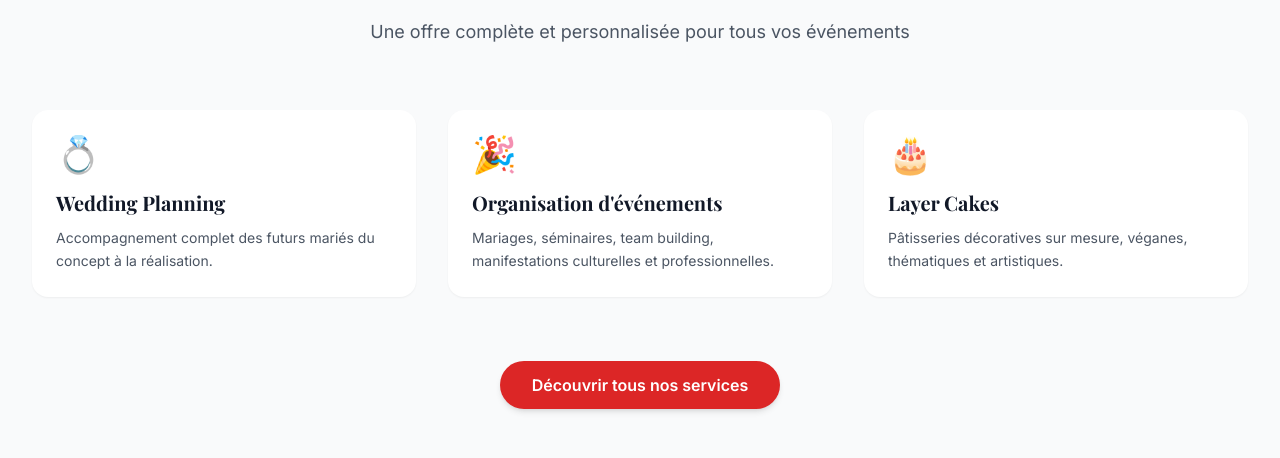
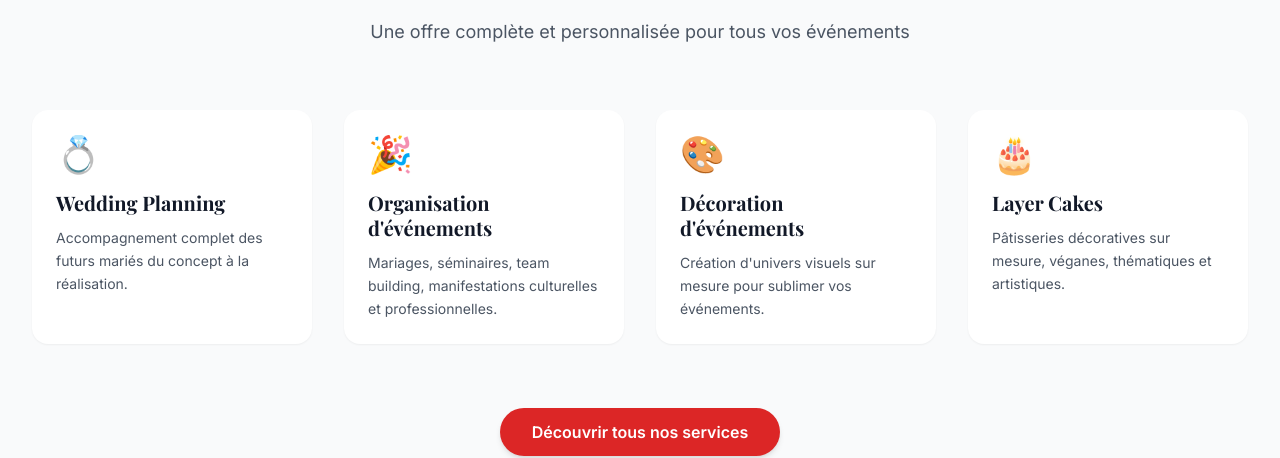
Before and after one commit to Kyria-Zaire/kitty-octa, a Next.js app: page / in a window 1280 px wide. Shown: the part 935-1393 px from the top of the page. Built offline with nearby package versions, Linux system fonts and the light colour scheme; no server answers; a web font is replaced by a local one.

Commit message:
Ajout: Service DÃ©coration d'Ã©vÃ©nements comme 5e service principal

```diff
--- a/app/services/layout.tsx
+++ b/app/services/layout.tsx
@@ -2,10 +2,10 @@ import type { Metadata } from "next";
 
 export const metadata: Metadata = {
   title: "Nos Services | Kitty-Octa - Événementiel sur mesure",
-  description: "Découvrez nos services : Wedding Planning, Organisation d'événements, Layer Cakes sur mesure et Formation. Une offre complète et personnalisée pour tous vos événements.",
+  description: "Découvrez nos services : Wedding Planning, Organisation d'événements, Décoration d'événements, Layer Cakes sur mesure et Formation. Une offre complète et personnalisée pour tous vos événements.",
   openGraph: {
     title: "Nos Services | Kitty-Octa",
-    description: "Découvrez nos services : Wedding Planning, Organisation d'événements, Layer Cakes sur mesure et Formation.",
+    description: "Découvrez nos services : Wedding Planning, Organisation d'événements, Décoration d'événements, Layer Cakes sur mesure et Formation.",
     type: "website",
   },
 };
--- a/app/services/page.tsx
+++ b/app/services/page.tsx
@@ -47,6 +47,20 @@ const services = [
       "Consultation préalable pour comprendre vos attentes",
       "Livraison et installation sur site",
       "Offre complémentaire à l'événementiel",
+    ],
+  },
+  {
+    title: "Décoration d'événements",
+    icon: "🎨",
+    description: "Création d'univers visuels sur mesure pour sublimer vos événements.",
+    details: [
+      "Décoration florale et végétale",
+      "Scénographie personnalisée",
+      "Accessoires et mobilier décoratif",
+      "Ambiance lumineuse et atmosphérique",
+      "Décoration thématique",
+      "Location de matériel décoratif",
+      "Installation et démontage",
     ],
   },
   {
--- a/app/tarifs/page.tsx
+++ b/app/tarifs/page.tsx
@@ -35,6 +35,22 @@ const pricingPlans = [
       "Coordination le jour J",
       "Gestion des imprévus",
       "Reporting post-événement",
+    ],
+    popular: false,
+  },
+  {
+    name: "Décoration d'événements",
+    description: "Création d'univers visuels sur mesure",
+    price: "Sur devis",
+    features: [
+      "Consultation personnalisée",
+      "Décoration florale et végétale",
+      "Scénographie personnalisée",
+      "Accessoires et mobilier décoratif",
+      "Ambiance lumineuse",
+      "Décoration thématique",
+      "Location de matériel",
+      "Installation et démontage",
     ],
     popular: false,
   },
--- a/components/ServicesPreview.tsx
+++ b/components/ServicesPreview.tsx
@@ -13,6 +13,11 @@ const services = [
     title: "Organisation d'événements",
     description: "Mariages, séminaires, team building, manifestations culturelles et professionnelles.",
     icon: "🎉",
+  },
+  {
+    title: "Décoration d'événements",
+    description: "Création d'univers visuels sur mesure pour sublimer vos événements.",
+    icon: "🎨",
   },
   {
     title: "Layer Cakes",
@@ -34,7 +39,7 @@ export default function ServicesPreview() {
           </p>
         </div>
 
-        <div className="grid grid-cols-1 md:grid-cols-3 gap-8 mb-16">
+        <div className="grid grid-cols-1 md:grid-cols-2 lg:grid-cols-4 gap-8 mb-16">
           {services.map((service, index) => (
             <div
               key={index}
```
